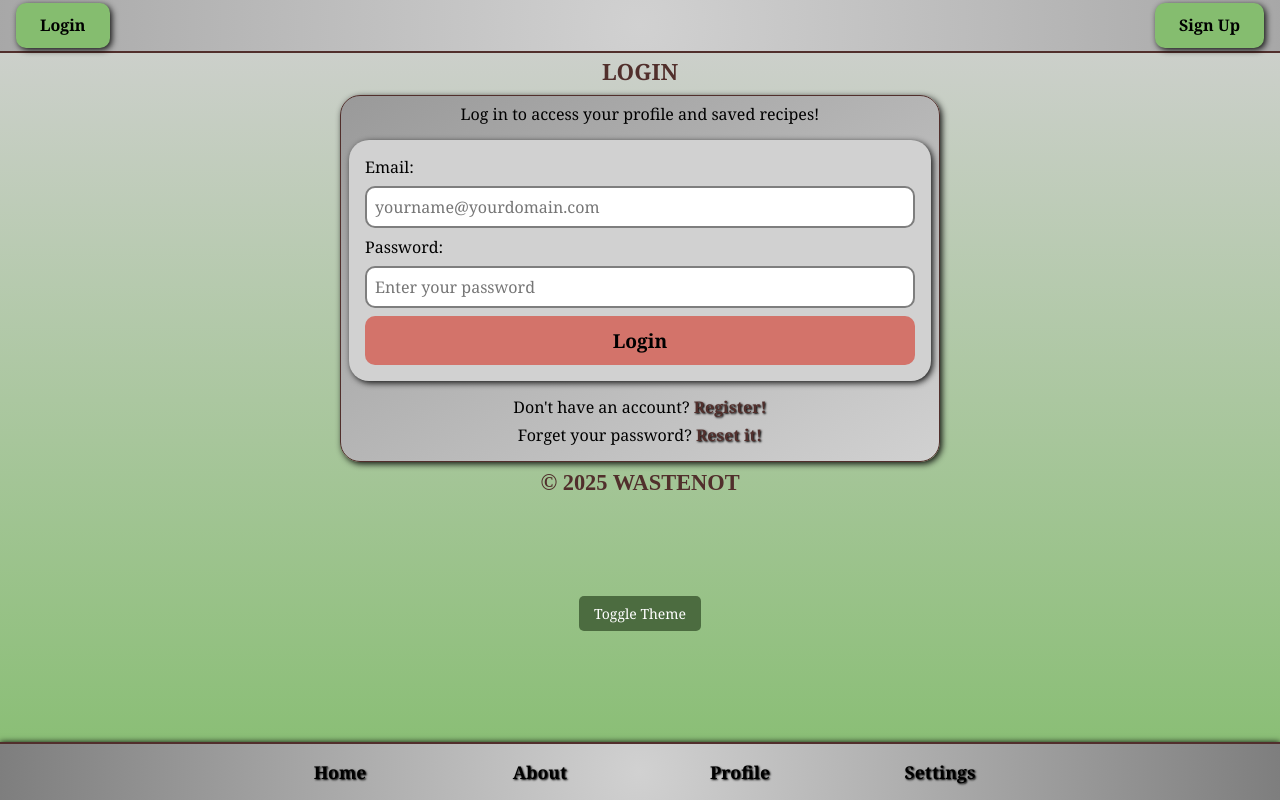
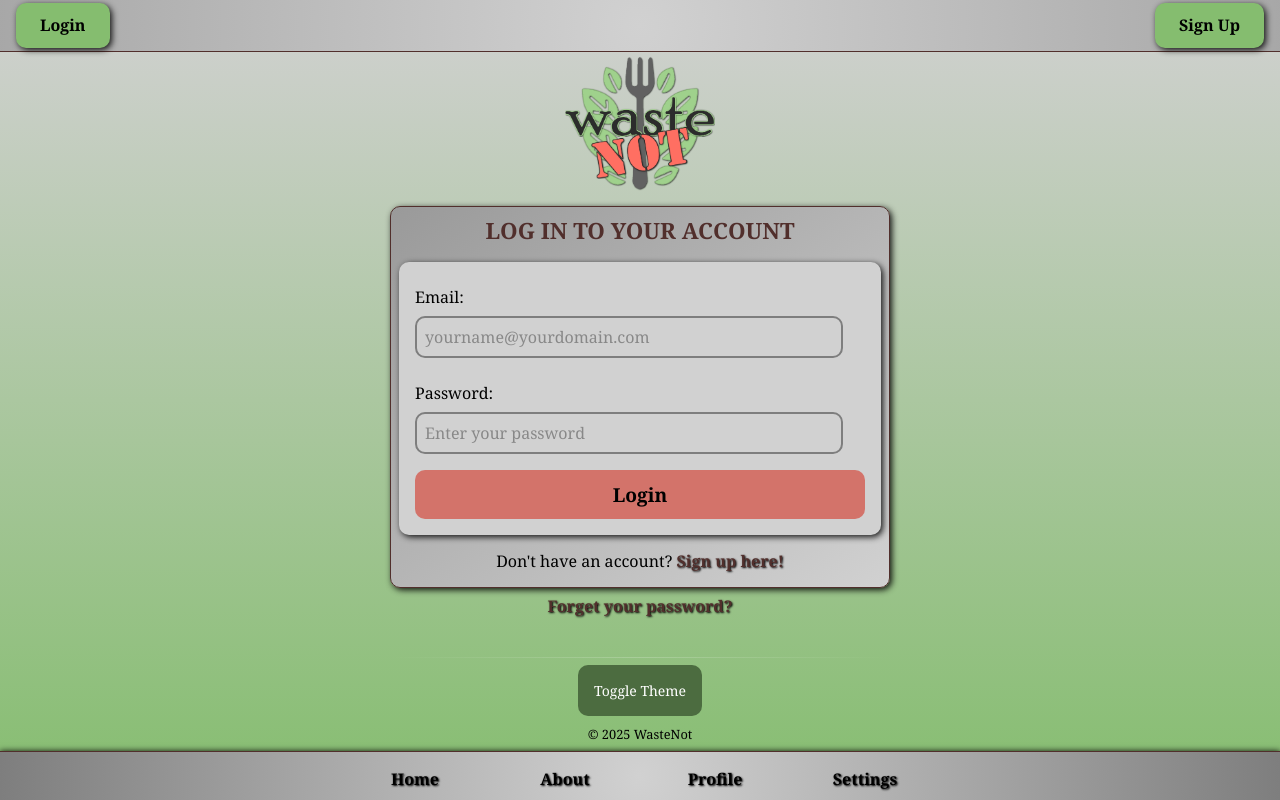
Before and after one commit to gray-skull/WasteNot, a website: page pages/login.html in a window 1280 px wide. Drawn offline with Linux system fonts and the light colour scheme; files whose address does not match are found by name; a web font is replaced by a local one.

Commit message:
- fix footer/theme button inconsistent placement - modify all pages for consistent layout and design - change theme toggle from appending to body to appending as first child of footer - fix forgot password form not displaying an error when nodemailer fails to send the email

```diff
--- a/forgot-password-script.js
+++ b/forgot-password-script.js
@@ -21,7 +21,7 @@ document.addEventListener('DOMContentLoaded', function() {
             })
             .then(response => response.json())
             .then(data => {
-                errorElement.textContent = data.message;
+                errorElement.textContent = data.message || data.error || 'An error occurred. Please try again.';
                 errorElement.style.color = data.success ? 'green' : 'red';
                 errorElement.style.display = 'block';
             })
--- a/pages/login.html
+++ b/pages/login.html
@@ -5,20 +5,28 @@
   <link rel="stylesheet" type="text/css" href="../style.css" />
   <title>WasteNot: Login</title>
 </head>
+
+
+<body>
   <header>
     <div class="auth-buttons" id="auth-buttons">
       <!--dynamically inserted by script.js-->
     </div>
   </header>
 
-<body>
+  <div class="page-wrap">
     <main>
-    <h2>Login</h2>
+      <img
+        id="login-logo"
+        src="../content/images/logo.webp"
+        alt="WasteNot logo"
+      />
       <section class="rounded-card">
-      <p style="text-align: center; margin: 0rem auto 0.5rem">
-        Log in to access your profile and saved recipes!
-      </p>
+        <h2 style="text-align: center; margin: 0rem auto 0.5rem">
+          Log in to your account
+        </h2>
         <form id="login-form">
+          <div class="form-group">
             <label for="email">Email:</label>
             <input
               type="email"
@@ -27,6 +35,8 @@
               autocomplete="username"
               required
             />
+          </div>
+          <div class="form-group">
             <label for="password">Password:</label>
             <input
               type="password"
@@ -35,26 +45,25 @@
               autocomplete="current-password"
               required
             />
+          </div>
           <p id="login-error" class="error-message" style="display: none"></p>
           <button type="submit" id="login-btn">Login</button>
         </form>
 
         <p>
           Don't have an account?
-        <a href="/signup">Register!</a>
-      </p>
-      <p>
-        Forget your password?
-        <a href="/forgot-password">Reset it!</a>
+          <a href="/signup">Sign up here!</a>
         </p>
       </section>
+      <p>
+        <a href="/forgot-password">Forget your password?</a>
+      </p>
     </main>
 
-  <footer>
-    <div class="footer-content" id="footer">
-      <h2 class="cabin-sketch-regular">&copy; 2025 WasteNot</h2>
+    <footer class="footer-content" id="footer">
+      <p>&copy; 2025 WasteNot</p>
+    </footer>
   </div>
-  </footer>
 
   <nav class="bottom-menu" id="bottom-menu">
     <!-- Dynamically inserted by script.js -->
--- a/script.js
+++ b/script.js
@@ -2,9 +2,10 @@
 document.addEventListener("DOMContentLoaded", () => {
   // Add a dark mode toggle button to the page
   const themeToggleBtn = document.createElement("button")
+  const footer = document.getElementById("footer")
   themeToggleBtn.textContent = "Toggle Theme"
   themeToggleBtn.classList.add("darkTheme-button")
-  document.body.appendChild(themeToggleBtn)
+  footer.insertBefore(themeToggleBtn, footer.firstChild)
 
   // Check saved theme preference
   let currentTheme = localStorage.getItem("theme") || "light"
--- a/style.css
+++ b/style.css
@@ -40,21 +40,29 @@
 }
 
 ::-webkit-scrollbar {
-    width: 10px;
-    background: linear-gradient(to bottom, var(--main-color-dark) 0%, var(--main-color) 100%);
+    width: 5px;
+    background: linear-gradient(to bottom, var(--main-color) 0%, var(--secondary-color) 100%);
 }
 
 ::-webkit-scrollbar-thumb {
     background-color: var(--tertiary-color);
-    border-radius: 5px;
+    border-radius: 10px;
     -webkit-box-shadow: inset 0 0 6px rgba(0, 0, 0, .3);
+}
+
+.page-wrap {
+    max-height: 100vh;
+    min-height: 100%;
+    display: flex;
+    flex-direction: column;
+    justify-content: space-between;
 }
 
 .rounded-card {
     background: linear-gradient(to top left, var(--main-color) 0%, var(--main-color-dark) 150%);
     background-blend-mode: overlay;
     border: 1px solid var(--tertiary-color-dark);
-    border-radius: 20px;
+    border-radius: 10px;
     padding: 0.5rem;
     margin: 0.5rem auto;
     box-shadow: var(--shadow-standard);
@@ -74,11 +82,14 @@
 
 html {
     height: 100%;
+    width: 100%;
     display: flex;
     flex-direction: column;
-    align-content: center;
     justify-content: center;
     align-items: center;
+    align-content: center;
+
+
 }
 
 html, body {
@@ -87,12 +98,13 @@ html, body {
 }
 
 body {
-    margin: 3rem 1rem 2rem 1rem;
+    margin: 0rem 0rem 0rem 0rem;
     background: linear-gradient(to top, var(--secondary-color) 0%, var(--main-color) 100%);
     animation: background-move 5s ease infinite;
-    padding: 0rem 0rem 2rem 0rem;
+    padding: 3rem 0rem 3rem 0rem;
     width: 100%;
     height: inherit;
+
 }
 
 @keyframes background-move {
@@ -108,15 +120,15 @@ body {
 }
 
 header {
-    margin: 0.5rem auto 0rem auto;
+    margin: 0rem auto 0rem auto;
     width: 100%;
-    max-width: 600px;
+    max-width: 500px;
 }
 
 main {
-    margin: 0.5rem auto 0rem auto;
+    margin: 0rem auto 1rem auto;
     width: 100%;
-    max-width: 600px;
+    max-width: 500px;
 }
 
 /*global tags*/
@@ -177,7 +189,7 @@ img.feature-icon {
 }
 
 img#logo {
-    width: 50%;
+    width: 30%;
 }
 
 
@@ -217,7 +229,30 @@ form#search-form {
     box-shadow: none;
 }
 
-input[type="text"] {
+input[type="text"], input[type="password"], input[type="email"] {
+    width: 95%;
+    height: auto;
+    padding: 0.5rem;
+    margin: 0.5rem 0rem;
+    border: 2px solid var(--main-color-dark);
+    border-radius: 10px;
+    background-color: var(--main-color);
+    text-align: left;
+}
+
+input[type="text"]:focus, input[type="password"]:focus, input[type="email"]:focus {
+    background-color: var(--secondary-color); /* Slightly darker gray */
+    border-color: var(--tertiary-color-dark); /* Darker blue */
+    outline: none; /* Remove default outline */
+}
+
+input[type="text"]::placeholder, input[type="password"]::placeholder, input[type="email"]::placeholder {
+    font-size: 1rem;
+    color: #888888; /* Gray placeholder text */
+    opacity: 1; /* Ensure full opacity for placeholder text */
+}
+
+#ingredients {
     width: 95%;
     height: auto;
     padding: 1rem;
@@ -225,15 +260,16 @@ input[type="text"] {
     border: 2px solid var(--main-color-dark);
     border-radius: 10px;
     background-color: var(--main-color);
+    text-align: left;
 }
 
-input[type="text"]:focus {
+#ingredients:focus {
     background-color: var(--secondary-color); /* Slightly darker gray */
     border-color: var(--tertiary-color-dark); /* Darker blue */
     outline: none; /* Remove default outline */
 }
 
-input[type="text"]::placeholder {
+#ingredients::placeholder {
     font-size: 1rem;
     color: #888888; /* Gray placeholder text */
     opacity: 1; /* Ensure full opacity for placeholder text */
@@ -262,7 +298,7 @@ div#intolerancesCheckboxArea {
     line-height: 2.1rem;
     flex-wrap: wrap;
     background: var(--main-color);
-    border-radius: 20px;
+    border-radius: 10px;
     padding: 0.5rem;
     gap: 0rem;
     width: 100%;
@@ -326,7 +362,7 @@ div#dietCheckboxArea label:hover, div#intolerancesCheckboxArea label:hover {
     padding: 0.5rem;
 
     background-color: var(--tertiary-color);
-    border-radius: 20px;
+    border-radius: 10px;
     box-shadow: var(--shadow-standard);
 
     cursor: pointer;
@@ -375,9 +411,9 @@ button#search-button {
     margin: 0rem auto;
     padding: 0.5rem;
 
-    background-color: var(--tertiary-color);
+    background: linear-gradient(to right, var(--tertiary-color), var(--tertiary-color-dark));
     border: 2px solid var(--tertiary-color-dark);
-    border-radius: 20px;
+    border-radius: 10px;
     box-shadow: var(--shadow-standard);
 
     cursor: pointer;
@@ -400,7 +436,7 @@ button#clear-button {
 
     background-color: var(--main-color);
     box-shadow: var(--shadow-standard);
-    border-radius: 20px;
+    border-radius: 10px;
     border: none;
 
     cursor: pointer;
@@ -432,7 +468,7 @@ ul#recipes-list li {
 
     margin: 0.5rem 0rem;
     padding: 0.5rem;
-    border-radius: 20px;
+    border-radius: 10px;
     width: 90%;
     transition: animation color-fade;
 }
@@ -466,7 +502,7 @@ ul#recipes-list li a {
 section.image-box {
     width: 100%;
     height: auto;
-    border-radius: 20px;
+    border-radius: 10px;
     overflow: hidden;
 }
 
@@ -481,14 +517,29 @@ section.image-box img {
 /*footer*/
 
 #footer {
-    margin: 0px auto 100px auto;
-    position: relative;
-    bottom: 0;
-    left: 0;
-    right: 0;
+    display: block;
+    margin: 0rem auto 0.5rem auto;
+    width: 100%;
+    max-width: 500px;
+    padding: 0rem;
+    text-align: center;
+    background-image: linear-gradient(90deg, rgba(255,255,255,0) 0, rgba(255,255,255,0.2) 50%, rgba(255,255,255,0) 100%);
+    background-size: 100% 1px;
+    background-repeat: no-repeat;
 
-    width: 100%;
-    max-width: 600px;
+}
+
+#footer p {
+
+    margin: 0;
+    padding: 0rem;
+    font-size: 0.8rem;
+
+}
+
+#login-logo {
+    width: 30%;
+    margin: 0rem auto;
 }
 
 /*bottom menu*/
@@ -507,7 +558,7 @@ section.image-box img {
     width: 100%;
     height: auto;
     background: radial-gradient(circle, var(--main-color) 0%, var(--main-color-dark) 100%);
-    border-top: 2px solid var(--tertiary-color-dark);
+    border-top: 1px solid var(--tertiary-color-dark);
     border-radius: 0px;
     box-shadow: 0px 0px 6px rgba(0, 0, 0, 0.9);
 
@@ -516,7 +567,7 @@ section.image-box img {
 
 .bottom-menu a {
     color: black;
-    font-size: 1.1rem;
+    font-size: 1rem;
     font-family: Georgia, serif;
     font-weight: 700;
     font-style: normal;
@@ -524,8 +575,8 @@ section.image-box img {
     background: none;
     border-radius: 0px;
     width: 100%;
-    max-width: 200px;
-    height: auto;
+    max-width: 150px;
+    height: 3rem;
     padding: 1rem;
     margin: 0px 0rem;
     text-align: center;
@@ -565,7 +616,7 @@ section.image-box img {
 
 #recipe-details {
     margin: 1rem auto 0rem auto;
-    max-width: 600px;
+    max-width: 500px;
     padding: 1rem;
 }
 
@@ -604,7 +655,7 @@ button#save-recipe-btn:hover {
     width: 100%;
     height: auto;
     margin: 0rem auto;
-    border-radius: 20px;
+    border-radius: 10px;
     box-shadow: var(--shadow-standard);
 }
 
@@ -668,7 +719,7 @@ button#save-recipe-btn:hover {
     padding: 0.5rem;
 
     background-color: var(--tertiary-color);
-    border-radius: 20px;
+    border-radius: 10px;
     box-shadow: var(--shadow-standard);
 
     cursor: pointer;
@@ -770,7 +821,7 @@ fieldset#profileInfo p {
     align-items: center;
     background: radial-gradient(circle, var(--main-color) 0%, var(--main-color-dark) 200%);
     padding: 0.2rem 1rem;
-    border-bottom: 2px solid var(--tertiary-color-dark);
+    border-bottom: 1px solid var(--tertiary-color-dark);
 }
 
 .auth-buttons button {
@@ -845,19 +896,47 @@ form#signup-form, form#login-form {
     margin: 1rem auto;
     padding: 1rem;
     background: var(--main-color);
-    border-radius: 20px;
+    border-radius: 10px;
     box-shadow: var(--shadow-standard);
 }
 
-form#signup-form input, form#login-form input {
+.form-group {
+    display: flex;
+    flex-direction: column;
+    justify-content: flex-start;
+    align-items: flex-start;
+    align-content: center;
     width: 100%;
-    padding: 0.5rem;
+    height: auto;
     margin: 0.5rem auto;
-    text-align: left;
-    background-color: white;
-    border: 2px solid var(--main-color-dark);
-    border-radius: 10px;
-    font-size: 1rem;
+    padding: 0rem;
+}
+
+
+
+@keyframes border-color {
+    0% {
+        border-color: var(--main-color-dark);
+    }
+    50% {
+        border-color: var(--tertiary-color-dark);
+    }
+    100% {
+        border-color: var(--main-color-dark);
+    }
+
+}
+
+@keyframes box-shadow {
+    0% {
+        box-shadow: inset 0 1px 2px rgba(203,203,210,0.4);
+    }
+    50% {
+        box-shadow: inset 0 1px 2px rgba(203,203,210,0.4);
+    }
+    100% {
+        box-shadow: inset 0 1px 2px rgba(203,203,210,0.4);
+    }
 }
 
 form#signup-form input:focus, form#login-form input:focus {
@@ -1006,7 +1085,7 @@ div#dietPreferenceCheckboxArea label:hover, div#intolerancePreferenceCheckboxAre
     margin: 1rem auto;
     padding: 1rem;
     background: var(--main-color);
-    border-radius: 20px;
+    border-radius: 10px;
     box-shadow: var(--shadow-standard);
 }
 
@@ -1063,7 +1142,7 @@ div#dietPreferenceCheckboxArea label:hover, div#intolerancePreferenceCheckboxAre
     }
 
     img#logo {
-        width: 50% !important;
+        width: 30% !important;
     }
 
     .rounded-card {
@@ -1168,7 +1247,7 @@ div#dietPreferenceCheckboxArea label:hover, div#intolerancePreferenceCheckboxAre
     }
 
     img#logo {
-        width: 50% !important;
+        width: 30% !important;
     }
 
     .rounded-card {
@@ -1197,8 +1276,8 @@ div#dietPreferenceCheckboxArea label:hover, div#intolerancePreferenceCheckboxAre
 
 
     body {
-        margin: 3rem auto 2rem auto !important;
-        padding: 0rem 0rem 2rem 0rem !important;
+        margin: 0rem auto !important;
+        padding: 3rem 0rem 3.5rem 0rem !important;
     }
 
     #start-screen-content h1 {
@@ -1317,14 +1396,15 @@ div#dietPreferenceCheckboxArea label:hover, div#intolerancePreferenceCheckboxAre
     border: 1px solid var(--tertiary-color);
 }
 
-.dark mode input[type="text"] {
-    background-color: var(--main-color-dark);
+.dark-mode input[type="text"], .dark-mode input[type="password"], .dark-mode input[type="email"] {
+    background-color: var(--main-color-dark) !important;
+    border-color: var(--main-color);
     color: white;
 }
 
-.dark-mode input[type="text"]:focus {
+.dark-mode input[type="text"]:focus, .dark-mode input[type="password"]:focus, .dark-mode input[type="email"]:focus {
     color: white;
-    background-color: var(--main-color);
+    background-color: var(--main-color) !important;
     border-color: var(--tertiary-color-dark);
     outline: none;
 }
@@ -1403,13 +1483,14 @@ div#dietPreferenceCheckboxArea label:hover, div#intolerancePreferenceCheckboxAre
 
 /* dark theme button */
 .darkTheme-button {
-    padding: 8px 15px;
+    padding: 1rem 1rem;
+    margin: 0.5rem auto;
     font-size: 14px;
     cursor: pointer;
     border: none;
     background: var(--secondary-color-dark);
     color: white;
-    border-radius: 5px;
+    border-radius: 10px;
     width: auto; /* Makes the width fit the text */
     min-width: 100px; /* Ensures it's not too small */
     text-align: center;
```
Also changed, not shown: pages/about.html (+3 -2 lines), pages/forgot-password.html (+6 -4 lines), pages/home.html (+11 -10 lines), pages/profile.html (+4 -2 lines), pages/reset-password.html (+5 -1 lines), pages/settings.html (+7 -0 lines), pages/signup.html (+29 -5 lines). Lines whose indentation alone changed are shown as unchanged.
